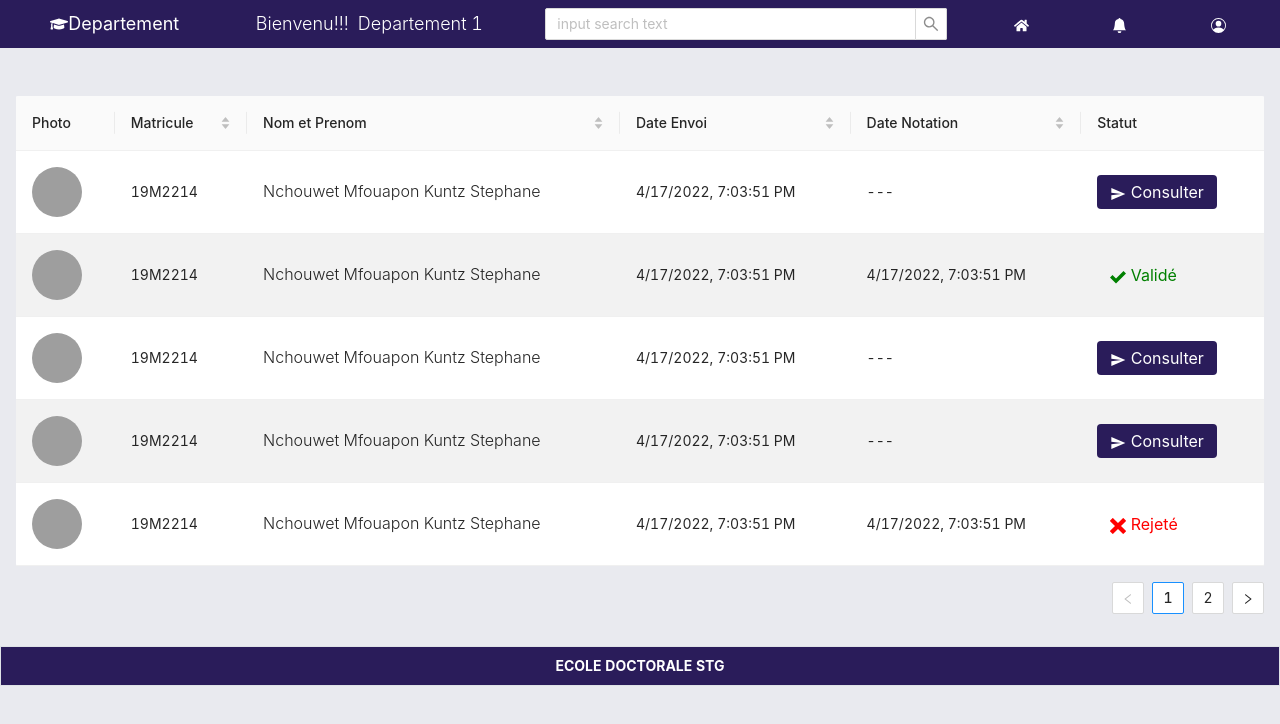
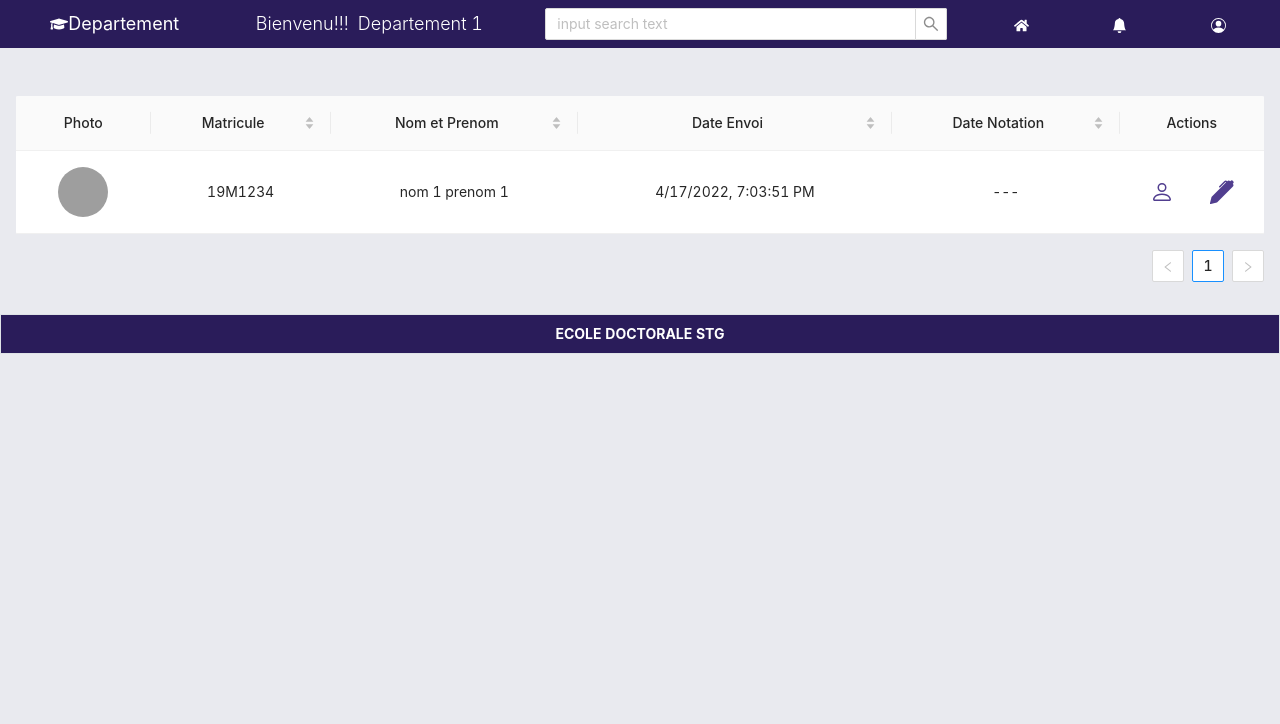
Before and after one commit to Sergecodes/suivi-these, a React (Create React App) app in the folder frontend/: page /acteur/departement/dashboard in a window 1280 px wide. Shown: the top 724 px of the page. Built offline with nearby package versions, Linux system fonts and the light colour scheme; grey boxes are pictures that could not be loaded.

Commit message:
ajout option modification jury etudiant à departement

```diff
--- a/frontend/src/components/pageDepartement/TableListDepartement.js
+++ b/frontend/src/components/pageDepartement/TableListDepartement.js
@@ -1,16 +1,20 @@
-import { Table } from "antd";
-import React from "react";
+import { Table, Modal, Select, Button } from "antd";
+import React, { useState } from "react";
 import moment from "moment";
-import {MdSend} from "react-icons/md"
+import { BsPerson, BsPenFill, BsX, BsCheck } from "react-icons/bs";
+import { useNavigate } from "react-router-dom";
 
-import {ImCross, ImCheckmark} from "react-icons/im";
-import { Link } from "react-router-dom";
-
+const TableListDepartement = () => {
+  const [isModalVisible, setIsModalVisible] = useState(false);
+  const [listeJury, setListeJury] = useState([]);
+  const { Option } = Select;
+  const navigate = useNavigate();
 
   const columns = [
     {
       title: "Photo ",
       dataIndex: "photo",
+      align: "center",
     },
     {
       title: "Matricule",
@@ -18,6 +22,7 @@ const columns = [
       sorter: {
         compare: (a, b) => a.matricule.localeCompare(b.matricule),
       },
+      align: "center",
     },
     {
       title: "Nom et Prenom",
@@ -25,6 +30,7 @@ const columns = [
       sorter: {
         compare: (a, b) => a.name.localeCompare(b.name),
       },
+      align: "center",
     },
     {
       title: "Date Envoi",
@@ -33,6 +39,7 @@ const columns = [
         compare: (a, b) =>
           moment(a.dateEnvoi).unix() - moment(b.dateEnvoi).unix(),
       },
+      align: "center",
     },
     {
       title: "Date Notation",
@@ -41,15 +48,36 @@ const columns = [
         compare: (a, b) =>
           moment(a.dateEnvoi).unix() - moment(b.dateEnvoi).unix(),
       },
+      align: "center",
     },
     {
-    title: "Statut",
-    dataIndex: "statut",
+      title: "Actions",
+      render: (record) => {
+        return (
+          <div className="d-flex fs-4 justify-content-around ">
+            <BsPerson
+              className="me-2"
+              style={{ color: "#513e8f" }}
+              onClick={() => {
+                showModal();
+                setListeJury(record.jury);
+              }}
+            />
+            <BsPenFill
+              style={{ color: "#513e8f" }}
+              onClick={() => {
+                navigate("/acteur/departement/verification");
+              }}
+            />
+          </div>
+        );
+      },
+      align: "center",
     },
   ];
   var today = new Date();
 
-const data = [
+  const [data, setData] = useState([
     {
       key: "1",
       photo: (
@@ -60,296 +88,157 @@ const data = [
           style={{ width: "50px", height: "50px" }}
         />
       ),
-    matricule: <div>19M2214</div>,
-    name: <div className="fs-6 fw-light">Nchouwet Mfouapon Kuntz Stephane</div>,
+      matricule: "19M1234",
+      name: "nom 1 prenom 1",
       dateEnvoi: today.toLocaleString("en-US"),
-    dateNotation: '---',
-    statut: (
+      dateNotation: "---",
+      jury: function () {
+        let output = [];
+        for (let i = 1; i <= 3; i++) {
+          output.push({
+            id: i,
+            nom: "nom" + i,
+            prenom: "prenom" + i,
+            email: "jury" + i + "@gmail.com",
+          });
+        }
+        return output;
+      },
+    },
+  ]);
+  const showModal = () => {
+    setIsModalVisible(true);
+  };
+
+  const handleOk = () => {
+    setIsModalVisible(false);
+    setModified(false);
+  };
+
+
+  const [current, setCurrent] = useState(1);
+  const [index, setIndex] = useState(1);
+
+  const [modified, setModified] = useState(false);
+  const [juryData, setJuryData] = useState(function () {
+    let output = [];
+    for (let i = 1; i < 6; i++) {
+      output.push({
+        id: i,
+        nom: "nom" + i,
+        prenom: "prenom" + i,
+        email: "jury" + i + "@gmail.com",
+      });
+    }
+    return output;
+  });
+  const [selectedJury, setSelectedJury] = useState(juryData);
+  const [tempJury, setTempJury] = useState([]);
+  const handleChange = (value, option) => {
+    let newListe = [...listeJury];
+    newListe[index] = juryData.filter((elt) => elt.email === value);
+    newListe[index] = newListe[index][0];
+    setTempJury(newListe);
+  };
+
+  return (
+    <div className=" mx-3 my-3" style={{ overflow: "scroll" }}>
+      <Table columns={columns} dataSource={data} pagination={{ pageSize: 5 }} />
+      <Modal
+        title="ListeJury"
+        visible={isModalVisible}
+        onOk={handleOk}
+        footer={[
+          <Button key="submit" type="primary" onClick={handleOk}>
+            OK
+          </Button>,
+        ]}
+      >
         <div>
-        <Link to="/acteur/departement/verification">
-          <button
-            type="button"
-            className="btn py-1"
-            style={{
-              color: "white",
-              cursor: "pointer",
-              backgroundColor: "var(--secondaryColor)",
+          {listeJury.map((jury, index) => {
+            return (
+              <div key={jury.id}>
+                {!(modified && current === jury.id) ? (
+                  <div className="d-flex align-items-center justify-content-around">
+                    <p className="fw-lighter fs-6">{jury.email}</p>
+                    <p
+                      style={
+                        modified === true
+                          ? { display: "none" }
+                          : { color: "#513e8f", cursor: "pointer" }
+                      }
+                      onClick={() => {
+                        setModified(!modified);
+                        setIndex(index);
+                        setCurrent(jury.id);
+                        setSelectedJury(function () {
+                          let output = [],
+                            first = 1,
+                            second = 2;
+                          if (index === 1) {
+                            first = 0;
+                            second = 2;
+                            console.log("enter");
+                          }
+                          if (index === 2) {
+                            first = 0;
+                            second = 1;
+                          }
+                          for (let i in juryData) {
+                            if (
+                              juryData[i].email !== listeJury[first].email &&
+                              juryData[i].email !== listeJury[second].email
+                            ) {
+                              output.push(juryData[i]);
+                            }
+                          }
+
+                          return output;
+                        });
                       }}
                     >
-            <MdSend/> Consulter
-          </button>
-        </Link>
+                      Modifier
+                    </p>
                   </div>
-    ),
-  },
+                ) : (
+                  <div className="d-flex align-items-center justify-content-around my-1">
                     {
-    key: "78",
-    photo: (
-      <img
-        src="https://encrypted-tbn0.gstatic.com/images?q=tbn:ANd9GcT1nf1W7VULCSp751rP0AxpCPvOzoN9XKDO0Q&usqp=CAU"
-        alt="cc"
-        className="rounded-circle"
-        style={{ width: "50px", height: "50px" }}
+                      <Select
+                        defaultValue={selectedJury[0].email}
+                        onChange={(value, option) =>
+                          handleChange(value, option)
+                        }
+                      >
+                        {selectedJury.map((elt) => {
+                          return (
+                            <Option key={elt.id} value={elt.email}>
+                              {elt.email}
+                            </Option>
+                          );
+                        })}
+                      </Select>
+                    }
+                    <div className="fs-3">
+                      <BsX
+                        style={{ color: "red", cursor: "pointer" }}
+                        onClick={() => setModified(false)}
                       />
-    ),
-    matricule: <div>19M2214</div>,
-    name: <div className="fs-6 fw-light">Nchouwet Mfouapon Kuntz Stephane</div>,
-    dateEnvoi: today.toLocaleString("en-US"),
-    dateNotation: today.toLocaleString("en-US"),
-    statut:<Link to="/acteur/departement/verification">
-    <button
-      type="button"
-      className="btn py-1"
-      style={{
-        color: "green",
-        cursor: "pointer",
-        backgroundColor: "transparent",
+                      <BsCheck
+                        className="ms-2"
+                        style={{ color: "green", cursor: "pointer" }}
+                        onClick={() => {
+                          setListeJury(tempJury);
+                          setModified(false);
                         }}
-    >
-      <ImCheckmark /> Validé
-    </button>
-  </Link>,
-  },
-  {
-    key: "2",
-    photo: (
-      <img
-        src="https://encrypted-tbn0.gstatic.com/images?q=tbn:ANd9GcT1nf1W7VULCSp751rP0AxpCPvOzoN9XKDO0Q&usqp=CAU"
-        alt="cc"
-        className="rounded-circle"
-        style={{ width: "50px", height: "50px" }}
                       />
-    ),
-    matricule: <div>19M2214</div>,
-    name: <div className="fs-6 fw-light">Nchouwet Mfouapon Kuntz Stephane</div>,
-    dateEnvoi: today.toLocaleString("en-US"),
-    dateNotation: '---',
-    statut:<div>
-    <Link to="/acteur/departement/verification">
-      <button
-        type="button"
-        className="btn py-1"
-        style={{
-          color: "white",
-          cursor: "pointer",
-          backgroundColor: "var(--secondaryColor)",
-        }}
-      >
-        <MdSend/> Consulter
-      </button>
-    </Link>
-  </div>,
-  },
-  {
-    key: "3",
-    photo: (
-      <img
-        src="https://encrypted-tbn0.gstatic.com/images?q=tbn:ANd9GcT1nf1W7VULCSp751rP0AxpCPvOzoN9XKDO0Q&usqp=CAU"
-        alt="cc"
-        className="rounded-circle"
-        style={{ width: "50px", height: "50px" }}
-      />
-    ),
-    matricule: <div>19M2214</div>,
-    name: <div className="fs-6 fw-light">Nchouwet Mfouapon Kuntz Stephane</div>,
-    dateEnvoi: today.toLocaleString("en-US"),
-    dateNotation: '---',
-    statut: <div>
-    <Link to="/acteur/departement/verification">
-      <button
-        type="button"
-        className="btn py-1"
-        style={{
-          color: "white",
-          cursor: "pointer",
-          backgroundColor: "var(--secondaryColor)",
-        }}
-      >
-        <MdSend/> Consulter
-      </button>
-    </Link>
-  </div>,
-  },
-  {
-    key: "4",
-    photo: (
-      <img
-        src="https://encrypted-tbn0.gstatic.com/images?q=tbn:ANd9GcT1nf1W7VULCSp751rP0AxpCPvOzoN9XKDO0Q&usqp=CAU"
-        alt="cc"
-        className="rounded-circle"
-        style={{ width: "50px", height: "50px" }}
-      />
-    ),
-    matricule: <div>19M2214</div>,
-    name: <div className="fs-6 fw-light">Nchouwet Mfouapon Kuntz Stephane</div>,
-    dateEnvoi: today.toLocaleString("en-US"),
-    dateNotation: today.toLocaleString("en-US"),
-    statut: <Link to="/acteur/departement/verification">
-    <button
-      type="button"
-      className="btn py-1"
-      style={{
-        color: "red",
-        cursor: "pointer",
-        backgroundColor: "transparent",
-      }}
-    >
-      <ImCross /> Rejeté
-    </button>
-  </Link>,
-  },
-  {
-    key: "5",
-    photo: (
-      <img
-        src="https://encrypted-tbn0.gstatic.com/images?q=tbn:ANd9GcT1nf1W7VULCSp751rP0AxpCPvOzoN9XKDO0Q&usqp=CAU"
-        alt="cc"
-        className="rounded-circle"
-        style={{ width: "50px", height: "50px" }}
-      />
-    ),
-    matricule: <div>19M2214</div>,
-    name: <div className="fs-6 fw-light">Nchouwet Mfouapon Kuntz Stephane</div>,
-    dateEnvoi: today.toLocaleString("en-US"),
-    dateNotation: today.toLocaleString("en-US"),
-    statut: <Link to="/acteur/departement/verification">
-    <button
-      type="button"
-      className="btn py-1"
-      style={{
-        color: "red",
-        cursor: "pointer",
-        backgroundColor: "transparent",
-      }}
-    >
-      <ImCross /> Rejeté
-    </button>
-  </Link>,
-  },
-  {
-    key: "6",
-    photo: (
-      <img
-        src="https://encrypted-tbn0.gstatic.com/images?q=tbn:ANd9GcT1nf1W7VULCSp751rP0AxpCPvOzoN9XKDO0Q&usqp=CAU"
-        alt="cc"
-        className="rounded-circle"
-        style={{ width: "50px", height: "50px" }}
-      />
-    ),
-    matricule: <div>19M2214</div>,
-    name: <div className="fs-6 fw-light">Nchouwet Mfouapon Kuntz Stephane</div>,
-    dateEnvoi: today.toLocaleString("en-US"),
-    dateNotation: '---',
-    statut: <div>
-    <Link to="/acteur/departement/verification">
-      <button
-        type="button"
-        className="btn py-1"
-        style={{
-          color: "white",
-          cursor: "pointer",
-          backgroundColor: "var(--secondaryColor)",
-        }}
-      >
-        <MdSend/> Consulter
-      </button>
-    </Link>
-  </div>,
-  },
-  {
-    key: "7",
-    photo: (
-      <img
-        src="https://encrypted-tbn0.gstatic.com/images?q=tbn:ANd9GcT1nf1W7VULCSp751rP0AxpCPvOzoN9XKDO0Q&usqp=CAU"
-        alt="cc"
-        className="rounded-circle"
-        style={{ width: "50px", height: "50px" }}
-      />
-    ),
-    matricule: <div>19M2214</div>,
-    name: <div className="fs-6 fw-light">Nchouwet Mfouapon Kuntz Stephane</div>,
-    dateEnvoi: today.toLocaleString("en-US"),
-    dateNotation: today.toLocaleString("en-US"),
-    statut: <Link to="/acteur/departement/verification">
-    <button
-      type="button"
-      className="btn py-1"
-      style={{
-        color: "green",
-        cursor: "pointer",
-        backgroundColor: "transparent",
-      }}
-    >
-      <ImCheckmark /> Validé
-    </button>
-  </Link>,
-  },
-  {
-    key: "8",
-    photo: (
-      <img
-        src="https://encrypted-tbn0.gstatic.com/images?q=tbn:ANd9GcT1nf1W7VULCSp751rP0AxpCPvOzoN9XKDO0Q&usqp=CAU"
-        alt="cc"
-        className="rounded-circle"
-        style={{ width: "50px", height: "50px" }}
-      />
-    ),
-    matricule: <div>19M2214</div>,
-    name: <div className="fs-6 fw-light">Nchouwet Mfouapon Kuntz Stephane</div>,
-    dateEnvoi: today.toLocaleString("en-US"),
-    dateNotation: today.toLocaleString("en-US"),
-    statut: <Link to="/acteur/departement/verification">
-    <button
-      type="button"
-      className="btn py-1"
-      style={{
-        color: "green",
-        cursor: "pointer",
-        backgroundColor: "transparent",
-      }}
-    >
-      <ImCheckmark /> Validé
-    </button>
-  </Link>,
-  },
-  {
-    key: "9",
-    photo: (
-      <img
-        src="https://encrypted-tbn0.gstatic.com/images?q=tbn:ANd9GcT1nf1W7VULCSp751rP0AxpCPvOzoN9XKDO0Q&usqp=CAU"
-        alt="cc"
-        className="rounded-circle"
-        style={{ width: "50px", height: "50px" }}
-      />
-    ),
-    matricule: <div>19M2214</div>,
-    name: <div className="fs-6 fw-light">Nchouwet Mfouapon Kuntz Stephane</div>,
-    dateEnvoi: today.toLocaleString("en-US"),
-    dateNotation: today.toLocaleString("en-US"),
-    statut: <Link to="/acteur/departement/verification">
-    <button
-      type="button"
-      className="btn py-1"
-      style={{
-        color: "red",
-        cursor: "pointer",
-        backgroundColor: "transparent",
-      }}
-    >
-      <ImCross /> Rejeté
-    </button>
-  </Link>,
-  },
-];
-
-/*function onChange(pagination, filters, sorter, extra) {
-  console.log('params', pagination, filters, sorter, extra);
-}*/
-
-const TableListDepartement = () => {
-  return (
-    <div className=" mx-3 my-3" style={{overflow:"scroll"}}>
-      <Table columns={columns} dataSource={data} pagination={{ pageSize: 5 }} />
+                    </div>
+                  </div>
+                )}
+              </div>
+            );
+          })}
+        </div>
+      </Modal>
     </div>
   );
 };
--- a/frontend/src/components/pageEtudiant/etudiant.css
+++ b/frontend/src/components/pageEtudiant/etudiant.css
@@ -170,10 +170,10 @@ font-size:18px;
 }
 
 
-.ant-btn-primary{
+.depotDossier .ant-btn-primary, .stepFile .ant-btn-primary{
     background-color: var(--primaryColor) !important;
     border:1px solid var(--primaryColor) !important;
 }
-.ant-btn-primary:hover{
+.depotDossier .ant-btn-primary:hover, .stepFile .ant-btn-primary:hover{
     background-color: #ee8d6d !important;
 }
```
Lines whose indentation alone changed are shown as unchanged.
